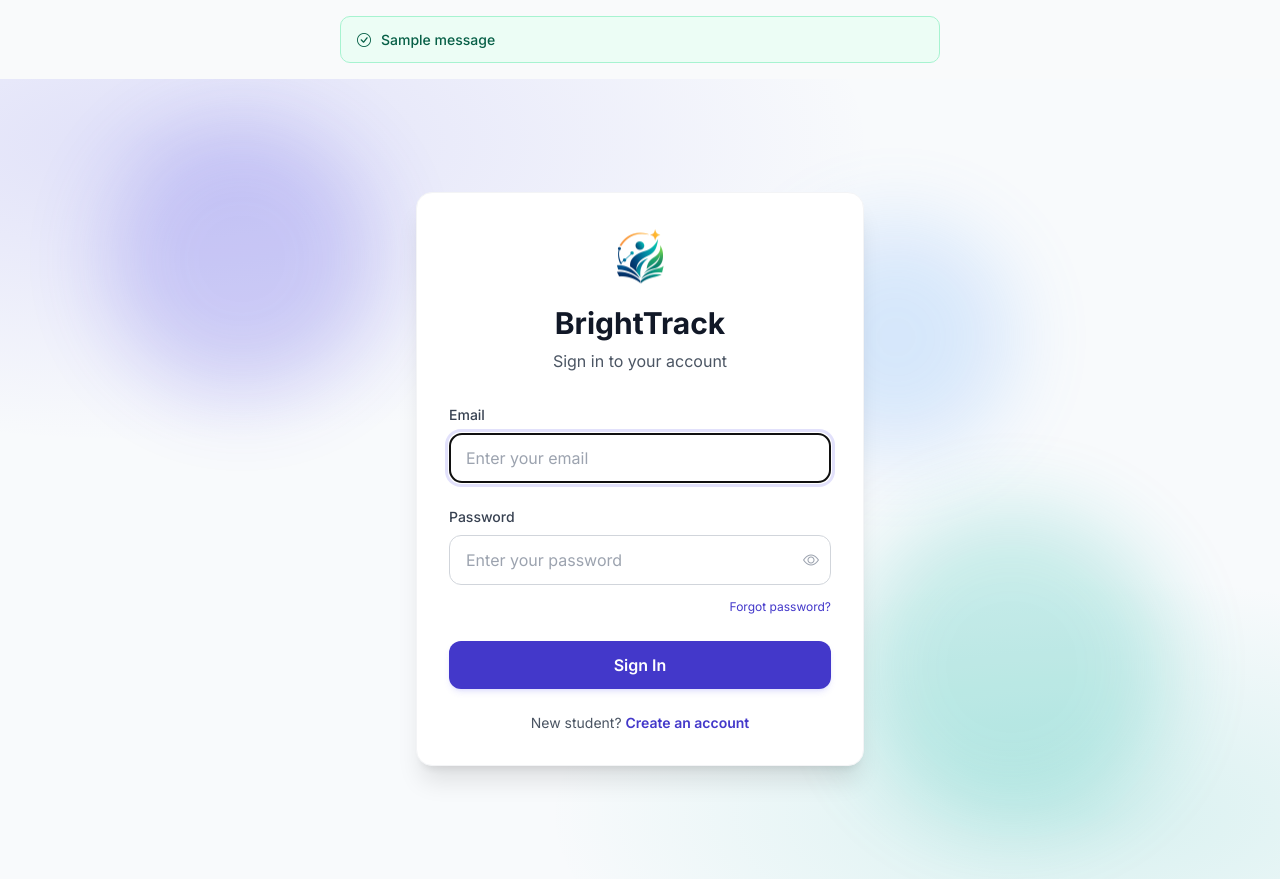
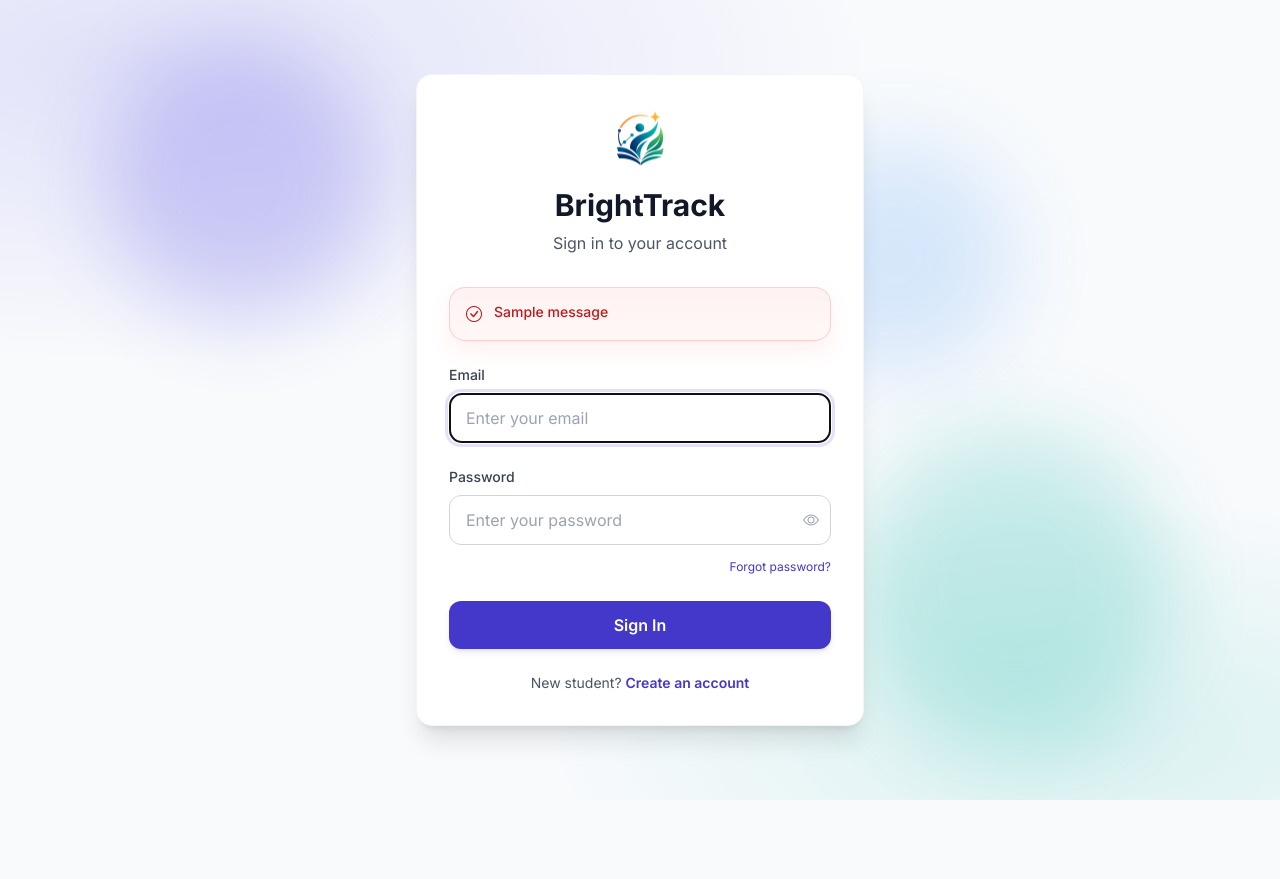
Before and after one commit to haruto-web/campus-care-project, a Django app: page /login/ in a window 1280 px wide. After the commit the page ends 800 px from the top, so only its background shows below. Run offline with Django 5.2, Linux system fonts and the light colour scheme; tables that the repository leaves empty hold one stand-in row (values such as "Sample post"); one stand-in notice (Sample message) is shown; parts of the project's set-up code (start-up, migrations or seed data) failed here and were passed over; some libraries are stand-ins or nearby versions.

Commit message:
Keep login validation messages inside auth card

```diff
--- a/templates/accounts/login.html
+++ b/templates/accounts/login.html
@@ -1,6 +1,7 @@
 {% extends 'base.html' %}
 {% load static %}
 {% block title %}Login - BrightTrack{% endblock %}
+{% block global_messages %}{% endblock %}
 
 {% block content %}
 <style>
@@ -95,6 +96,29 @@
     .login-shimmer:hover::after {
         left: 190%;
     }
+    .login-inline-alert {
+        display: flex;
+        align-items: flex-start;
+        gap: 0.75rem;
+        border-radius: 1rem;
+        border: 1px solid rgba(248, 113, 113, 0.28);
+        background: linear-gradient(180deg, rgba(254, 242, 242, 0.98), rgba(255, 247, 247, 0.98));
+        color: #b91c1c;
+        padding: 0.9rem 1rem;
+        margin-bottom: 1.1rem;
+        box-shadow: 0 10px 24px rgba(239, 68, 68, 0.08);
+    }
+    .login-inline-alert i {
+        font-size: 1rem;
+        line-height: 1.4;
+        margin-top: 0.05rem;
+    }
+    .dark .login-inline-alert {
+        border-color: rgba(248, 113, 113, 0.32);
+        background: rgba(127, 29, 29, 0.22);
+        color: #fecaca;
+        box-shadow: none;
+    }
     @media (prefers-reduced-motion: reduce) {
         .login-blob,
         .login-card,
@@ -119,6 +143,15 @@
                 <h2 class="text-3xl font-bold text-gray-900 dark:text-white">BrightTrack</h2>
                 <p class="text-gray-600 dark:text-gray-400 mt-2">Sign in to your account</p>
             </div>
+
+            {% if messages %}
+            {% for message in messages %}
+            <div class="login-inline-alert" role="alert">
+                <i class="bi {% if message.tags == 'success' %}bi-check-circle{% elif message.tags == 'warning' %}bi-exclamation-triangle{% else %}bi-x-circle{% endif %}"></i>
+                <div class="text-sm font-medium">{{ message }}</div>
+            </div>
+            {% endfor %}
+            {% endif %}
 
             <form method="post" class="space-y-6">
                 {% csrf_token %}
--- a/templates/base.html
+++ b/templates/base.html
@@ -233,6 +233,7 @@
         <div class="bt-content">
             {% endif %}
 
+            {% block global_messages %}
             {% if messages %}
             {% for message in messages %}
             <div class="bt-alert {% if message.tags == 'success' %}bt-alert-success{% elif message.tags == 'error' %}bt-alert-error{% elif message.tags == 'warning' %}bt-alert-warning{% else %}bt-alert-info{% endif %} bt-fade-in"
@@ -242,6 +243,7 @@
                 {{ message }}</div>
             {% endfor %}
             {% endif %}
+            {% endblock %}
 
             {% block content %}{% endblock %}
 
```
